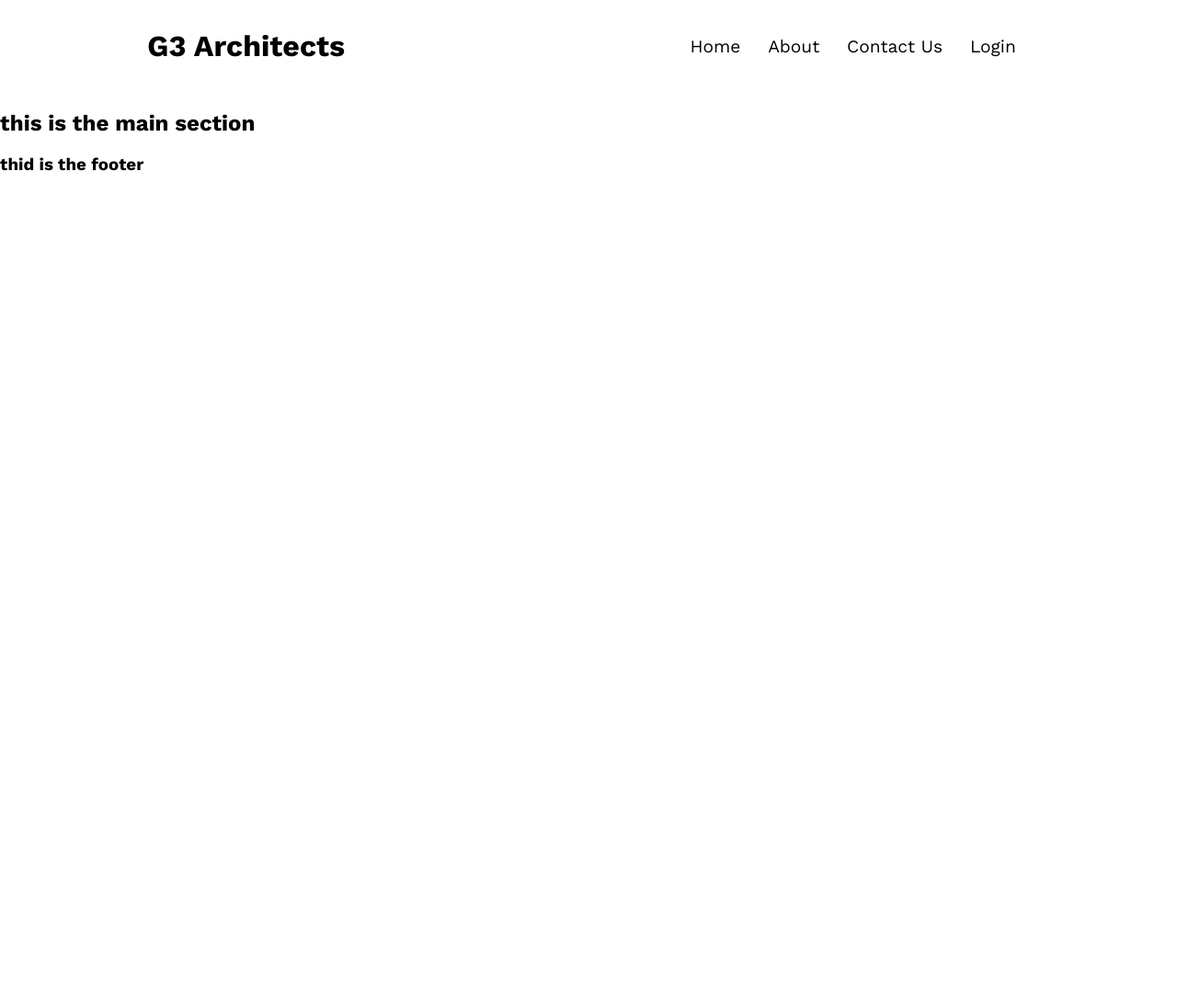
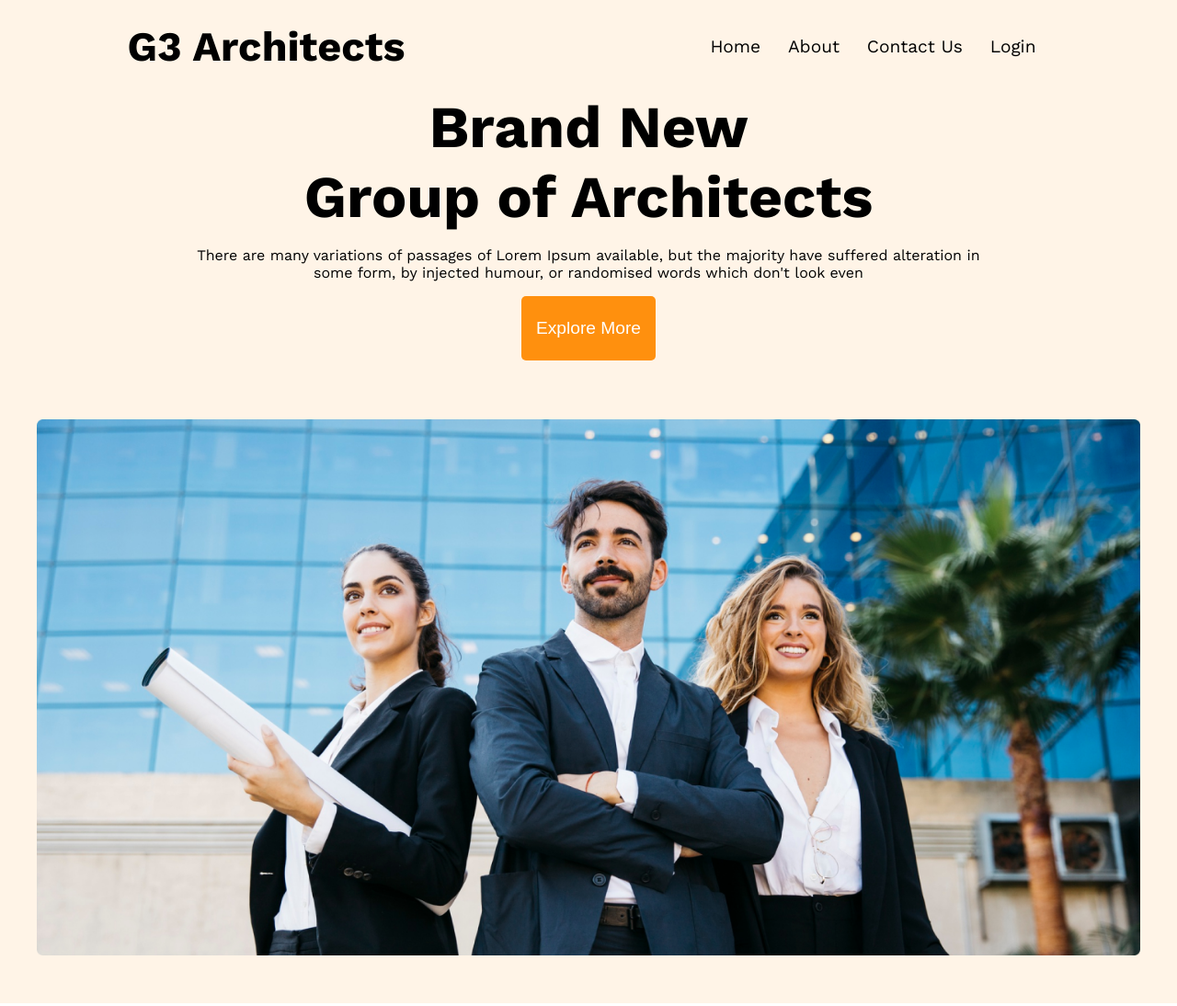
Before and after one commit to kavedweller/02-responsive-template-refresh, a plain HTML site: page index.html in a window 1280 px wide. Shown: the top 1094 px of the page at 92% size. Before the commit the page ends 800 px from the top, so only its background shows below. Drawn offline with nearby package versions, Linux system fonts and the light colour scheme.

Commit message:
added: banner, main section

```diff
--- a/index.html
+++ b/index.html
@@ -13,7 +13,8 @@
 </head>
 
 <body>
-    <header>
+    <header class="bg-peanut">
+        <section class="navbar">
             <!-- logo -->
             <h1 class="logo">G3 Architects</h1>
             <!-- nav -->
@@ -23,9 +24,27 @@
                 <li class="navlink"><a href="#">Contact Us</a></li>
                 <li class="navlink"><a href="#">Login</a></li>
             </ul> <!-- end of nav -->
+        </section>
+        <section class="mx-auto text-center" style="width: 862px;">
+            <h1 class="section-h1">Brand New <br />
+                Group of Architects</h1>
+            <p class="section-p">There are many variations of passages of Lorem Ipsum available, but the majority have suffered alteration in some form, by injected humour, or
+                randomised words which don't look even </p>
+        </section>
+        <section class="mx-auto text-center">
+            <button class="btn-main">Explore More</button>
+        </section>
+        <figure class="py-5">
+            <img class="w-100" src="img/banner.png" alt="">
+        </figure>
     </header>
     <main>
-        <h2>this is the main section</h2>
+        <section class="mx-auto d-flex">
+            <div class="w-50 bordered">
+                <img src="img/team1.png" alt="" class="w-100">
+            </div>
+            <div class="w-50 bordered"></div>
+        </section>
     </main>
     <footer>
         <h3>thid is the footer</h3>
--- a/style.css
+++ b/style.css
@@ -5,17 +5,32 @@ body {
   font-family: "Work Sans", "Segoe UI", Arial, sans-serif;
 }
 
-header {
+.navbar {
   width: 100%;
   height: 100px;
   display: flex;
   align-items: center;
   justify-content: space-around;
+  color: #black;
+  margin: 0;
+  padding: 0;
+}
+/* section {
+  margin: 0;
+  padding: 0;
+} */
+
+.section-h1 {
+  font-size: 64px;
+  text-align: center;
+  margin: 0;
+  padding: 0;
 }
 
 .logo {
-  /* letter-spacing: 2px; */
+  font-size: 45px;
 }
+
 .nav {
   display: flex;
   justify-content: space-around;
@@ -37,3 +52,80 @@ header {
   text-decoration: none;
   font-size: 1.2em;
 }
+
+.bg-peanut {
+  background: #fff4e7;
+}
+
+/* positioning */
+.mx-auto {
+  margin: 0 auto;
+}
+
+.text-center {
+  text-align: center;
+}
+/* -- */
+
+/* sizing */
+.w-50 {
+  width: 50%;
+}
+
+.w-100 {
+  width: 100%;
+}
+/* -- */
+
+/* spacing */
+.py-5 {
+  padding-top: 3rem;
+  padding-bottom: 3rem;
+}
+/* -- */
+
+/* buttons */
+.btn-main {
+  background-color: #ff900e;
+  color: #fff;
+  border: none;
+  border-radius: 5px;
+  font-size: 1.2em;
+  font-weight: 400;
+  text-decoration: none;
+  margin: 0;
+  padding: 1.5rem 1rem;
+}
+/* -- */
+
+/* flexbox  */
+.d-flex {
+  display: flex;
+}
+
+.flex-column {
+  flex-direction: column;
+}
+/* -- */
+
+/* text styles */
+.fw-400 {
+  font-weight: 400;
+}
+
+.fw-700 {
+  font-weight: 700;
+}
+
+.text-orange {
+  color: #ff900e;
+}
+
+.text-white {
+  color: #fff;
+}
+/* -- */
+
+.bordered {
+  border: 1px solid #000;
+}
```
Also changed, not shown: img/banner.png (added), img/team1.png (added), img/team2.png (added), img/team3.png (added), img/team4.png (added). Lines whose indentation alone changed are shown as unchanged.
